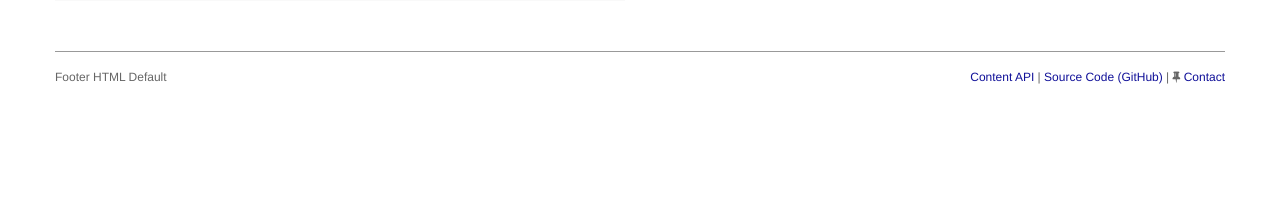
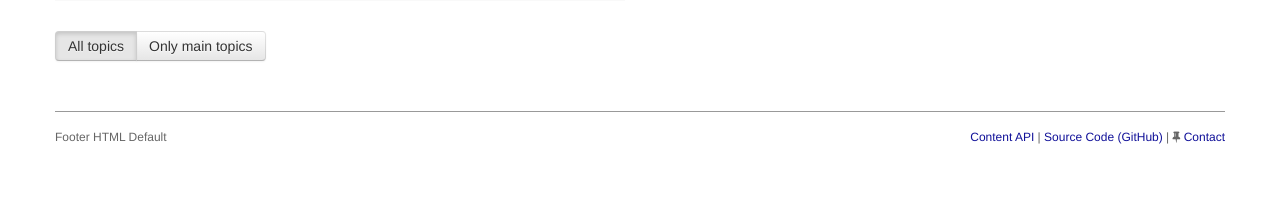
Before and after one commit to holgerd77/django-public-project, a Django app: page /project_parts_url in a window 1280 px wide. Shown: the part 192-406 px from the top of the page. Run offline with Django 3.2, Linux system fonts and the light colour scheme; data comes from the database, SQL or seed files in the repository; data that the repository does not hold is empty; parts of the project's set-up code (start-up, migrations or seed data) failed here and were passed over.

Commit message:
New UI element for switching between all topics and main topics

```diff
--- a/public_project/templates/info_box/main_project_part.html
+++ b/public_project/templates/info_box/main_project_part.html
@@ -4,7 +4,7 @@
       <a href="{{ main_project_part.get_absolute_url }}">{{ main_project_part }} <i class="icon-arrow-right"></i></a>
     </div>
     {% if main_project_part.projectpart_set.count > 0 %}
-    <div class="info_box">
+    <div class="info_box main_project_part">
       {% with project_part_list=main_project_part.projectpart_set.all with_detail_page_url="yes" %}
         {% include "info_box/project_parts.html" %}
       {% endwith %}
--- a/public_project/templates/project_parts.html
+++ b/public_project/templates/project_parts.html
@@ -25,6 +25,29 @@
   <div class="section">
     {% include "info_box/site_category_detail.html" %}
   </div>
+
+  <div class="section">
+    <div class="btn-group" id="only_main_project_parts_btn_group" data-toggle="buttons-checkbox">
+      <button class="btn active" id="ompp_all">{% trans "All topics" %}</button>
+      <button class="btn" id="ompp_mpps">{% trans "Only main topics" %}</button>
+    </div>
+  </div>
+
+<script>
+  $(document).ready(function() {
+
+    $('#ompp_all').click(function() {
+      $('#ompp_mpps').removeClass('active');
+      $('.main_project_part').css('display', 'block');
+    });
+    $('#ompp_mpps').click(function() {
+      $('#ompp_all').removeClass('active');
+      $('.main_project_part').css('display', 'none');
+    });
+
+  });
+
+</script>
 
   {% for main_project_part in main_project_part_list_left %}
     {% include "info_box/main_project_part.html" %}
```
Also changed, not shown: public_project/locale/de/LC_MESSAGES/django.po, public_project/locale/en/LC_MESSAGES/django.po, 2 other files.
